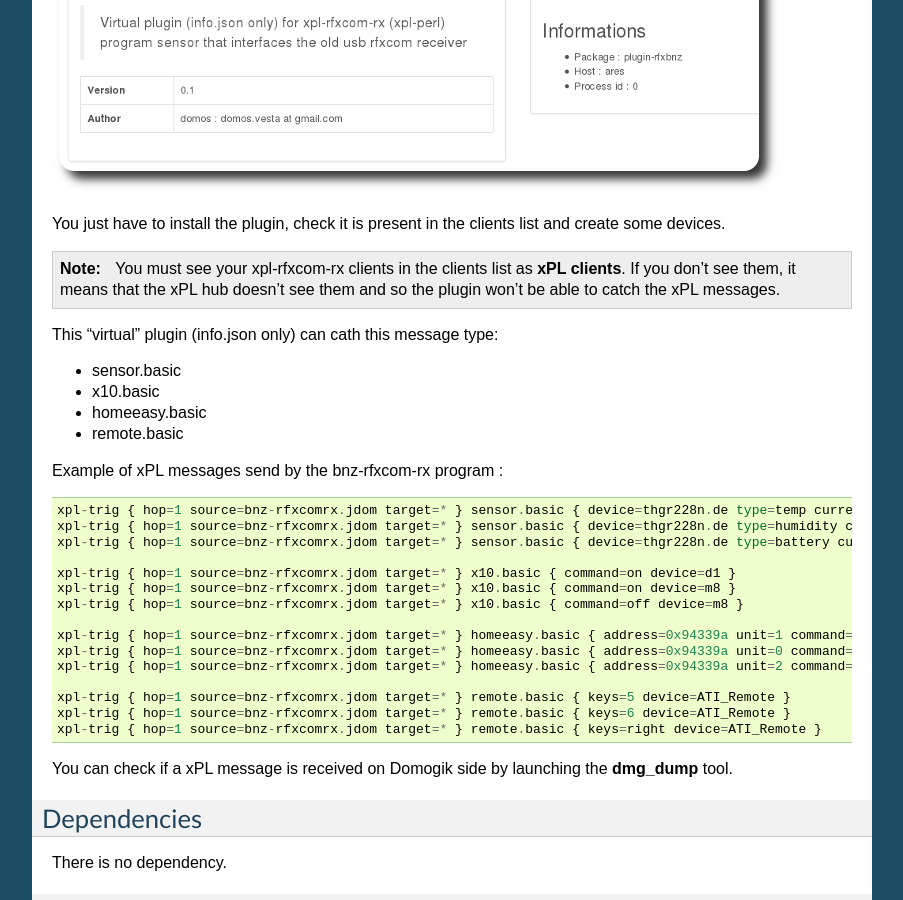
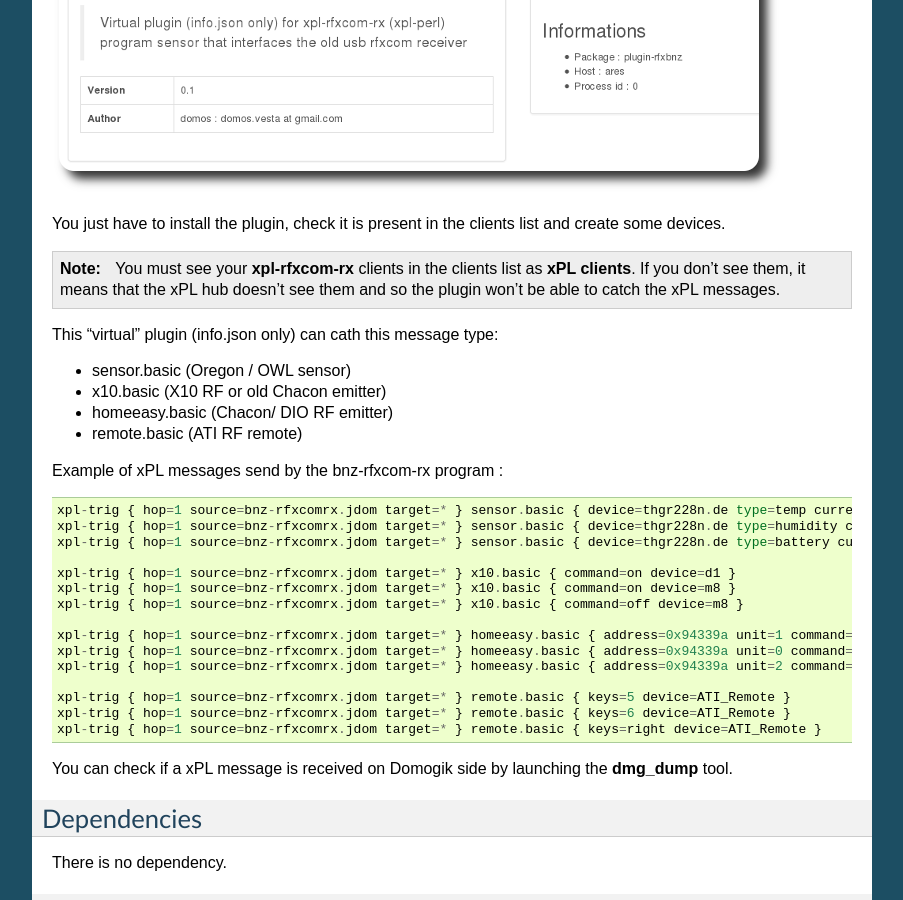
Before and after one commit to vdomos/domogik-plugin-rfxbnz, a Sphinx documentation site: the page built from docs/rfxbnz.txt, in a window 1280 px wide and 900 px high, scrolled down 751 px. Shown: the whole window, without its empty margins (198-1101 px from the left). Built offline with Sphinx 7.4.7, drawn with Linux system fonts in a browser that asks for light colours.

Commit message:
Doc Update

```diff
--- a/docs/rfxbnz.txt
+++ b/docs/rfxbnz.txt
@@ -23,16 +23,16 @@ The rfxbnz plugin contains only the description of the xPL messages to catch and
 You just have to install the plugin, check it is present in the clients list and create some devices.
 
 .. note::
-	You must see your xpl-rfxcom-rx clients in the clients list as **xPL clients**. If you don't see them, it means that the xPL hub doesn't see them and so the plugin won't be able to catch the xPL messages.
+	You must see your **xpl-rfxcom-rx** clients in the clients list as **xPL clients**. If you don't see them, it means that the xPL hub doesn't see them and so the plugin won't be able to catch the xPL messages.
 
 
 
 This "virtual" plugin (info.json only) can cath this message type:
 
-* sensor.basic
-* x10.basic
-* homeeasy.basic
-* remote.basic
+* sensor.basic    (Oregon / OWL sensor)
+* x10.basic    (X10 RF or old Chacon emitter)
+* homeeasy.basic    (Chacon/ DIO RF emitter)
+* remote.basic    (ATI RF remote)
 
 Example of xPL messages send by the bnz-rfxcom-rx program : ::
 
```
